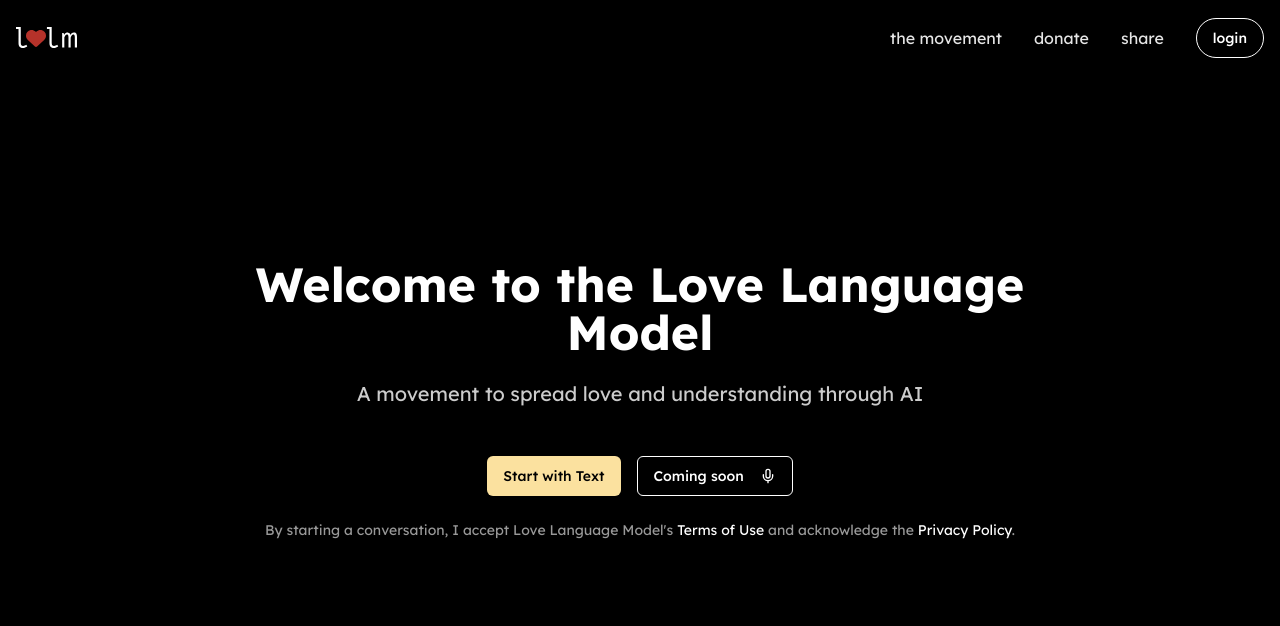
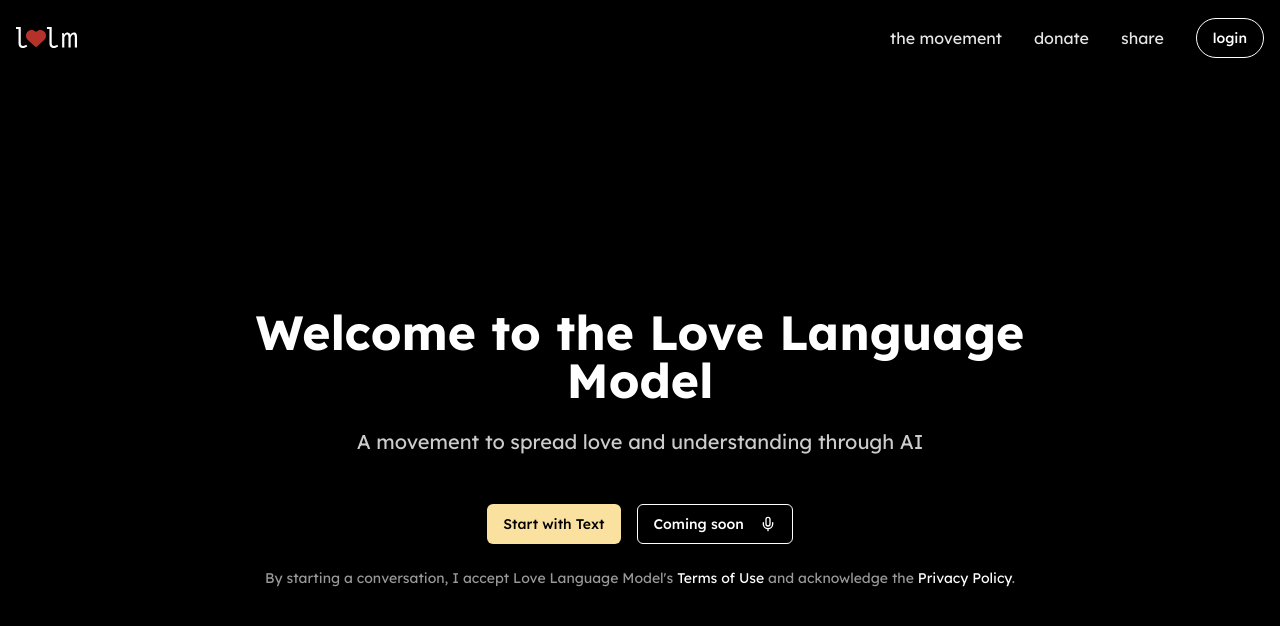
Before and after one commit to Love-Language-Model/love-languege-model-web, a React (Vite) app: page / in a window 1280 px wide. Shown: the top 626 px of the page. Built offline with nearby package versions, Linux system fonts and the light colour scheme.

Commit message:
fix(index): adjust padding for fixed header

```diff
--- a/src/pages/Index.tsx
+++ b/src/pages/Index.tsx
@@ -7,7 +7,7 @@
   return (
     <div className="min-h-screen bg-black text-white flex flex-col">
       <Header />
-      <main className="flex-1 flex items-center justify-center">
+      <main className="flex-1 flex items-center justify-center pt-24">
         <div className="w-full max-w-4xl px-4 text-center">
           <h1 className="text-5xl font-bold mb-6">
             Welcome to the Love Language Model
```
